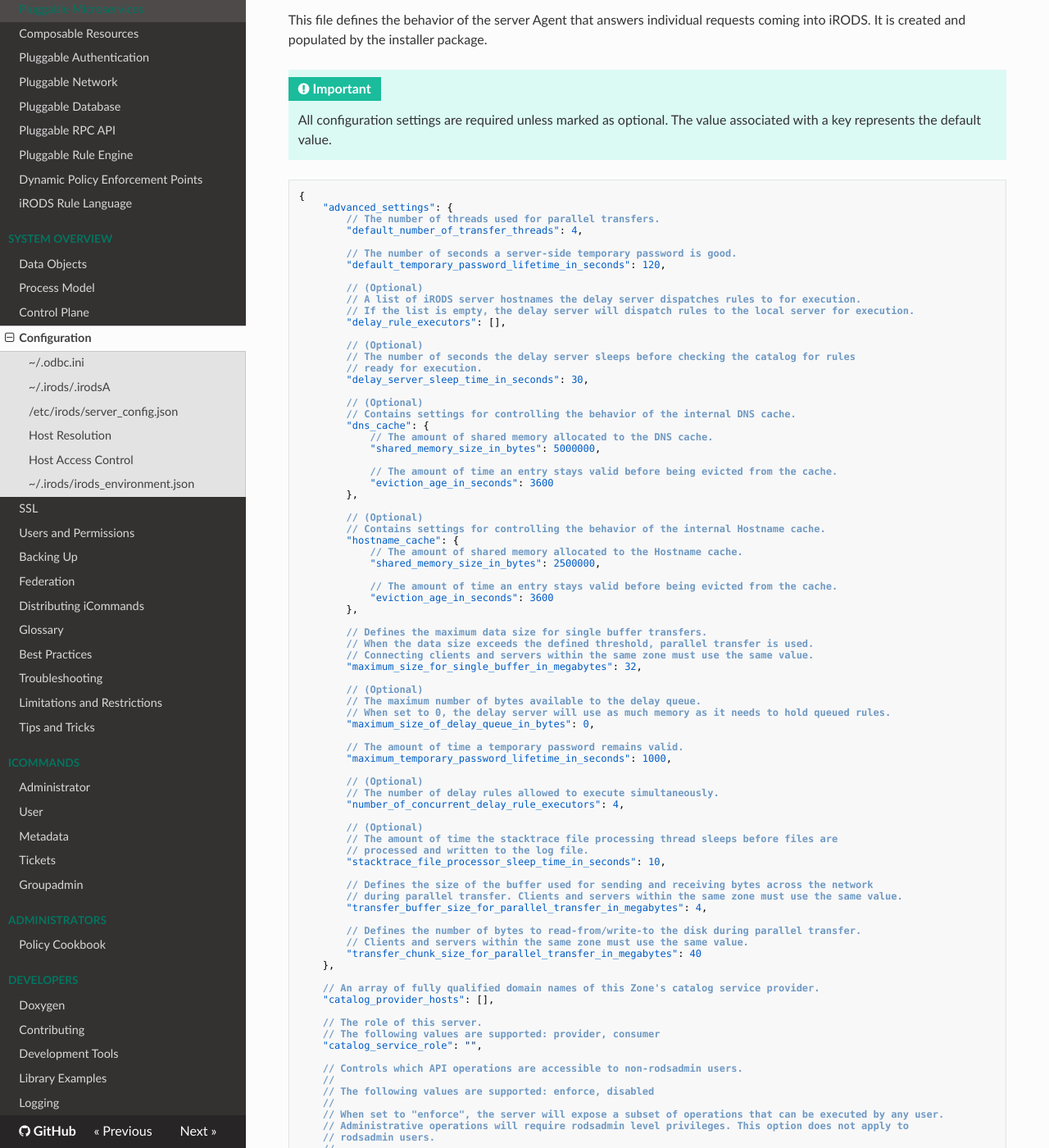
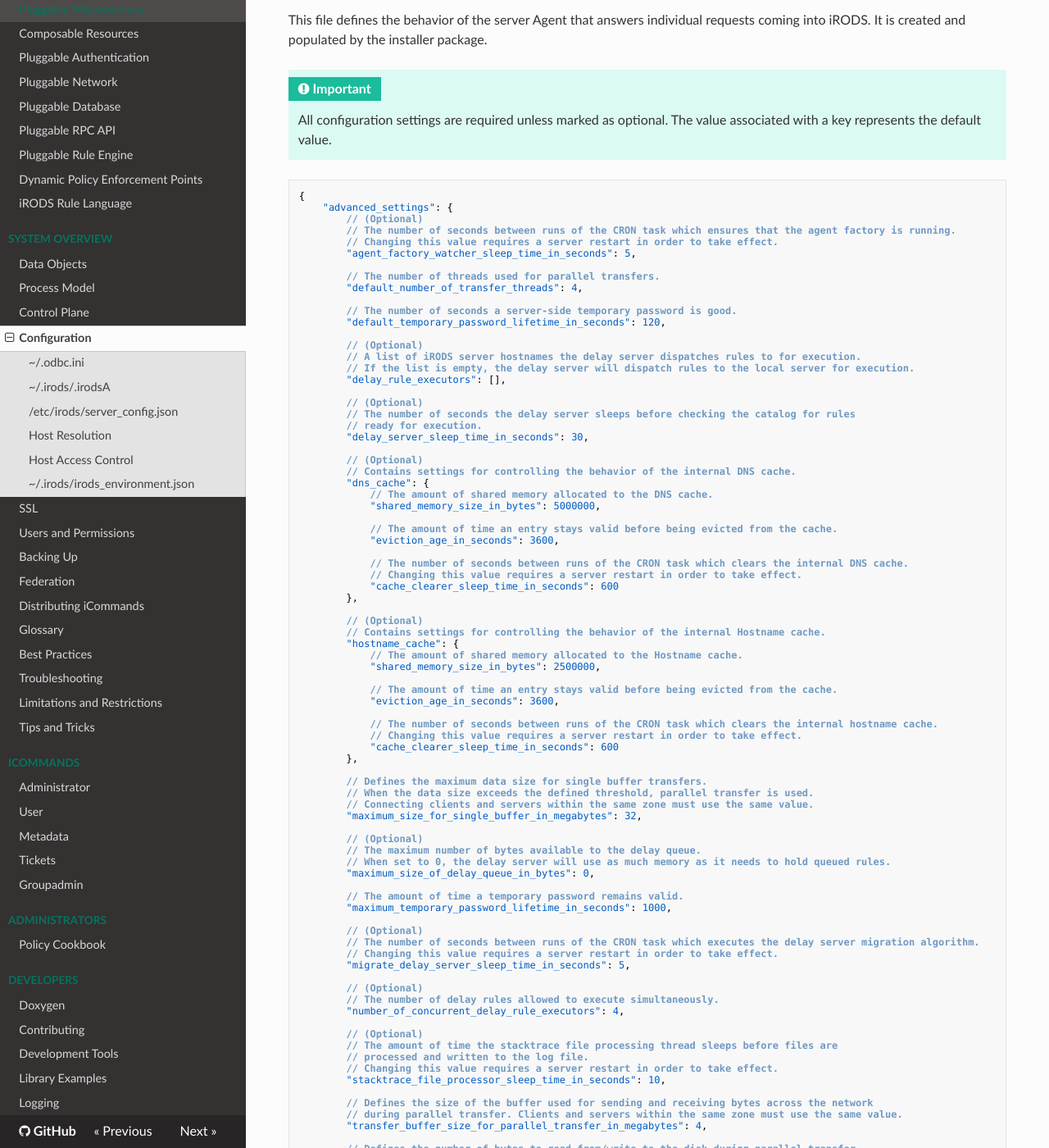
Before and after one commit to irods/irods_docs, an MkDocs documentation site: the page built from docs/system_overview/configuration.md, in a window 1280 px wide and 1400 px high, scrolled down 544 px. Shown: the whole window at 82% size. Built offline with MkDocs 1.6.1, drawn with Linux system fonts in a browser that asks for light colours; nearby versions of some CDN libraries.

Commit message:
[irods/irods#6342] Add CRON task settings
Adds documentation for new options in server_config.json, namely:

 - agent_factory_watcher_sleep_time_in_seconds
 - dns_cache_clearer_sleep_time_in_seconds
 - hostname_cache_clearer_sleep_time_in_seconds
 - migrate_delay_server_sleep_time_in_seconds

````diff
--- a/docs/system_overview/configuration.md
+++ b/docs/system_overview/configuration.md
@@ -20,6 +20,11 @@
 ```json
 {
     "advanced_settings": {
+        // (Optional)
+        // The number of seconds between runs of the CRON task which ensures that the agent factory is running.
+        // Changing this value requires a server restart in order to take effect.
+        "agent_factory_watcher_sleep_time_in_seconds": 5,
+
         // The number of threads used for parallel transfers.
         "default_number_of_transfer_threads": 4,
 
@@ -43,7 +48,11 @@
             "shared_memory_size_in_bytes": 5000000,
 
             // The amount of time an entry stays valid before being evicted from the cache.
-            "eviction_age_in_seconds": 3600
+            "eviction_age_in_seconds": 3600,
+
+            // The number of seconds between runs of the CRON task which clears the internal DNS cache.
+            // Changing this value requires a server restart in order to take effect.
+            "cache_clearer_sleep_time_in_seconds": 600
         },
 
         // (Optional)
@@ -53,7 +62,11 @@
             "shared_memory_size_in_bytes": 2500000,
 
             // The amount of time an entry stays valid before being evicted from the cache.
-            "eviction_age_in_seconds": 3600
+            "eviction_age_in_seconds": 3600,
+
+            // The number of seconds between runs of the CRON task which clears the internal hostname cache.
+            // Changing this value requires a server restart in order to take effect.
+            "cache_clearer_sleep_time_in_seconds": 600
         },
 
         // Defines the maximum data size for single buffer transfers.
@@ -70,12 +83,18 @@
         "maximum_temporary_password_lifetime_in_seconds": 1000,
 
         // (Optional)
+        // The number of seconds between runs of the CRON task which executes the delay server migration algorithm.
+        // Changing this value requires a server restart in order to take effect.
+        "migrate_delay_server_sleep_time_in_seconds": 5,
+
+        // (Optional)
         // The number of delay rules allowed to execute simultaneously.
         "number_of_concurrent_delay_rule_executors": 4,
 
         // (Optional)
         // The amount of time the stacktrace file processing thread sleeps before files are
         // processed and written to the log file.
+        // Changing this value requires a server restart in order to take effect.
         "stacktrace_file_processor_sleep_time_in_seconds": 10,
 
         // Defines the size of the buffer used for sending and receiving bytes across the network
````
